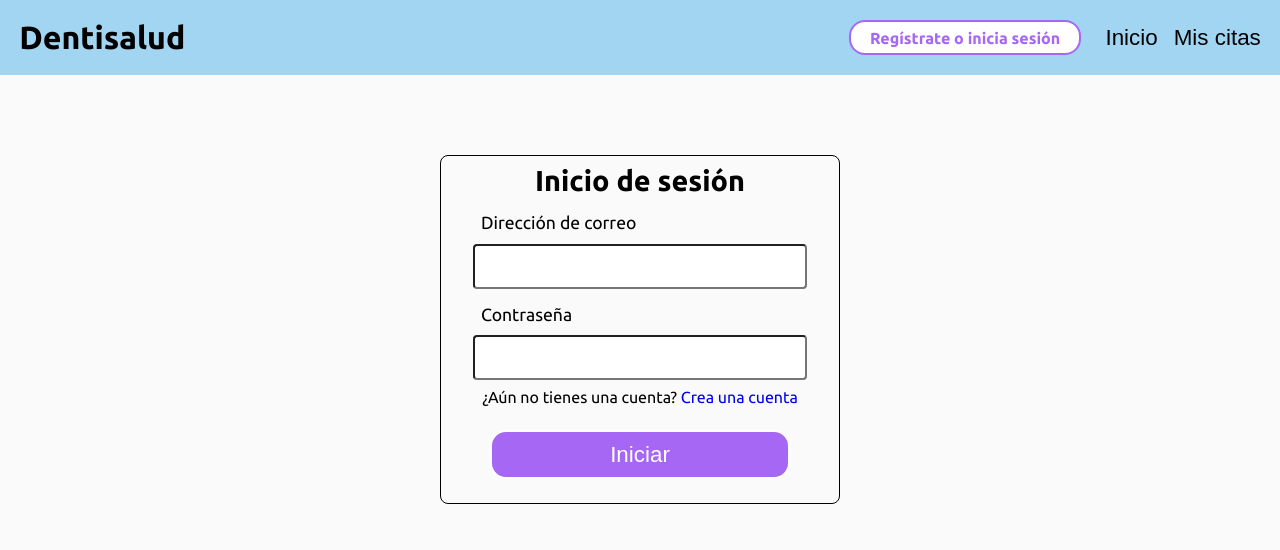
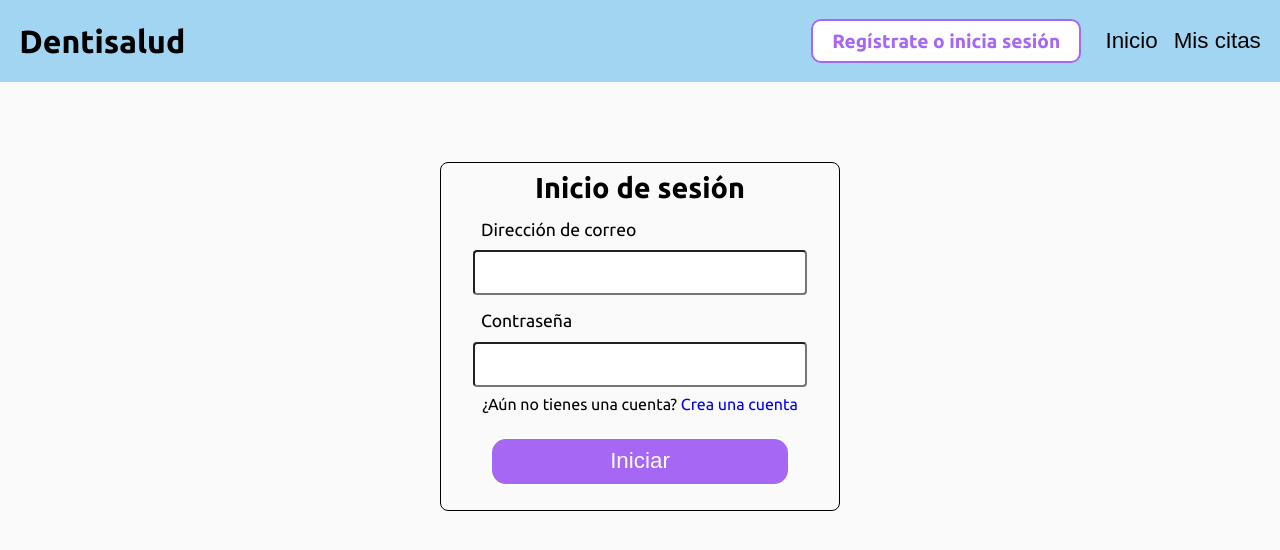
Before and after one commit to Edkiri/dental-react-ui, a React (Vite) app: page /login in a window 1280 px wide. Shown: the top 550 px of the page. Built offline with nearby package versions, Linux system fonts and the light colour scheme; no server answers.

Commit message:
update: styling appointment detail

```diff
--- a/src/components/core/DButton/DButton.css
+++ b/src/components/core/DButton/DButton.css
@@ -2,12 +2,14 @@
   border: 2px solid var(--secondary-color);
   color: var(--secondary-color);
   padding: 0.4rem 1.2rem;
-  border-radius: 1rem;
+  border-radius: 10px;
   background-color: white;
   transition: background-color 0.3s ease;
   transition: color 0.1s ease;
   cursor: pointer;
   font-weight: bold;
+  font-size: 1.2rem;
+  line-height: 1.4;
 }
 .d-button:hover {
   color: white;
--- a/src/pages/AppointmentDetail/AppointmentDetail.css
+++ b/src/pages/AppointmentDetail/AppointmentDetail.css
@@ -11,6 +11,12 @@
 .appointment-card-date {
   display: flex;
 }
+.appointment-detail-control {
+  width: 100%;
+  margin-top: 2rem;
+  display: flex;
+  justify-content: center;
+}
 
 @media screen and (max-width: 678px) {
   .appointment-detail-container header {
--- a/src/pages/AppointmentDetail/AppointmentDetail.jsx
+++ b/src/pages/AppointmentDetail/AppointmentDetail.jsx
@@ -1,4 +1,4 @@
-import { useParams } from 'react-router-dom';
+import { useNavigate, useParams } from 'react-router-dom';
 
 import { useAppointmentDetail } from '@/contexts/appointments/hooks';
 import { formatDate } from '@/utils/utils';
@@ -6,11 +6,17 @@ import { AppointmentStatus } from '@/components/Appointment';
 import { DentistProfile } from '@/components/Dentist';
 import { ServiceDetail } from '@/components/Service';
 import './AppointmentDetail.css';
+import { DButton } from '@/components/Core';
 
 export default function AppointmentDetail() {
   const { appointmentId } = useParams();
+  const navigate = useNavigate();
 
   const { appointment } = useAppointmentDetail({ appointmentId });
+
+  const handleUpdate = () => {
+    navigate(`/update-appointment/${appointment.id}`);
+  };
 
   return (
     <div className="appointment-detail-container">
@@ -29,8 +35,16 @@ export default function AppointmentDetail() {
             )}
           </header>
           {appointment.service && (
-            <ServiceDetail service={appointment.service} price={appointment.price} />
+            <ServiceDetail
+              service={appointment.service}
+              price={appointment.price}
+            />
           )}
+          <div className="appointment-detail-control">
+            {appointment.status === 'requested' && (
+              <DButton label="Actualizar" onClick={handleUpdate} />
+            )}
+          </div>
         </>
       )}
     </div>
```
